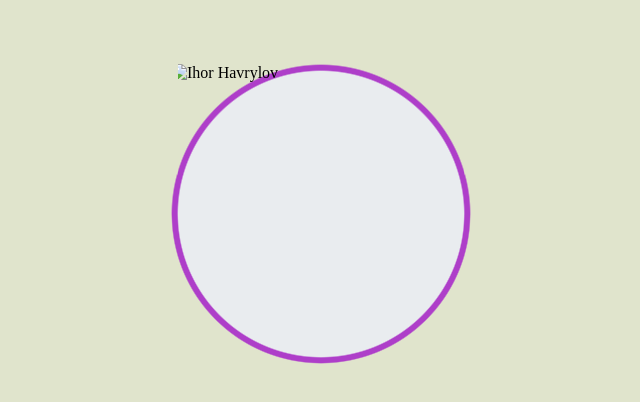
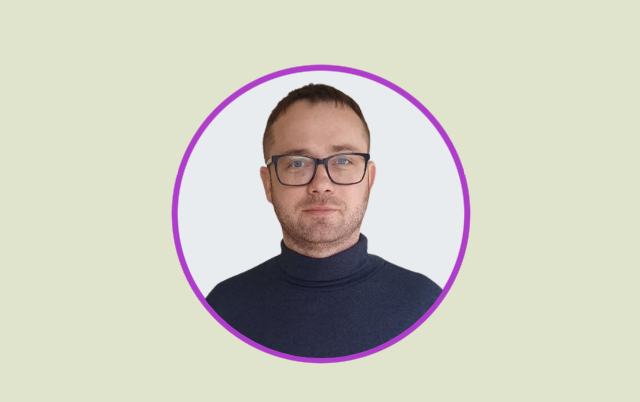
Before and after one commit to i-havr/ava-animate, a plain HTML site: page index.html in a window 1280 px wide. Shown: the part 216-618 px from the top of the page, without its empty margins (319-959 px from the left). Drawn offline with Linux system fonts and the light colour scheme; the site is published under a folder, as on GitHub Pages, so addresses that start at the root find nothing.

Commit message:
Update index.html

```diff
--- a/index.html
+++ b/index.html
@@ -7,6 +7,6 @@
     <link rel="stylesheet" href="index.css" />
   </head>
   <body>
-    <img src="/assets/images/400x400_ava.png" alt="Ihor Havrylov" />
+    <img src="./assets/images/400x400_ava.png" alt="Ihor Havrylov" />
   </body>
 </html>
```
